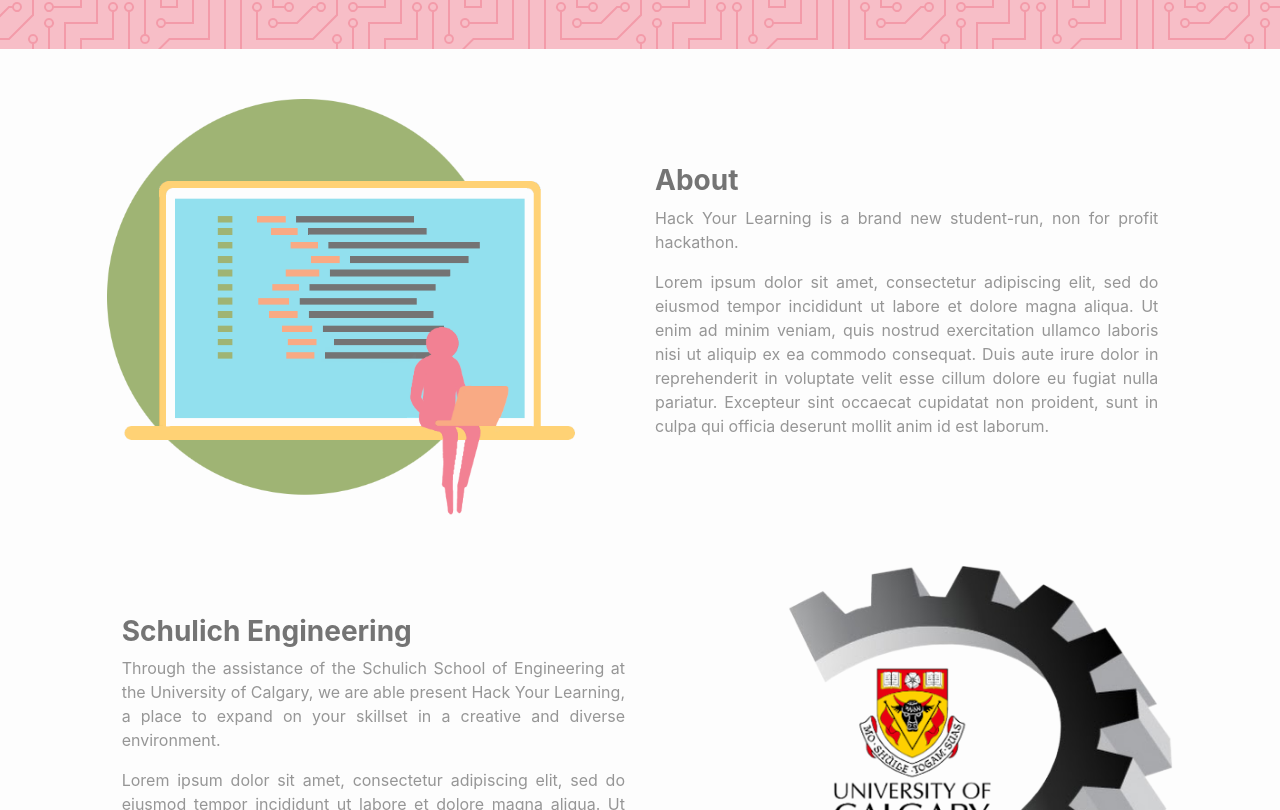
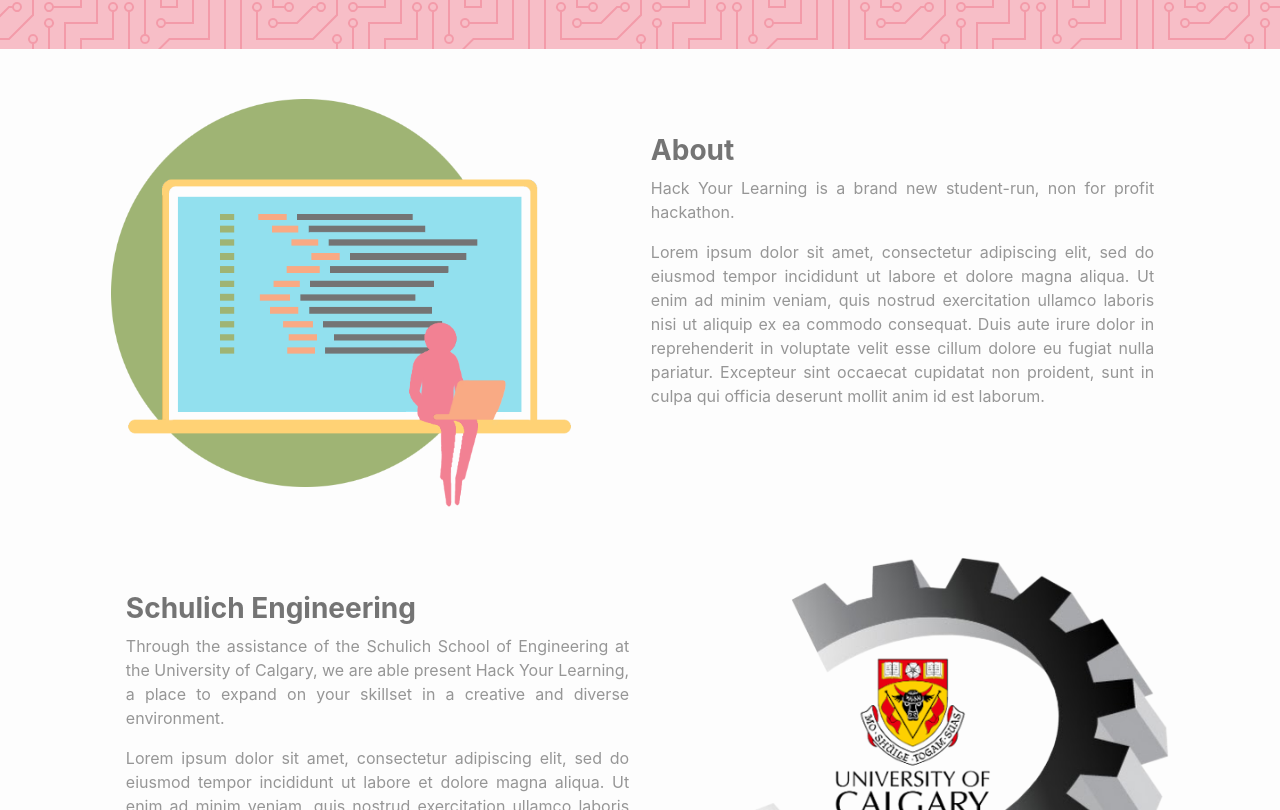
Before and after one commit to gstikg/hackyourlearning-site, a React (Create React App) app: page / in a window 1280 px wide. Shown: the part 510-1320 px from the top of the page. Built offline with nearby package versions, Linux system fonts and the light colour scheme.

Commit message:
Updated some styling issues

```diff
--- a/src/components/About.jsx
+++ b/src/components/About.jsx
@@ -16,7 +16,7 @@ const About = () => (
       <div className="section-break" />
 
       <div className="about-block about-block--about row alt-bg">
-        <div className="col-lg-5 col-md-6 d-none d-md-block img-block--left">
+        <div className="col-lg-5 col-md-6 d-none d-md-block img-block img-block--left">
           <img
             src={about}
             alt="about image filler"
@@ -47,7 +47,7 @@ const About = () => (
             Lorem ipsum dolor sit amet, consectetur adipiscing elit, sed do eiusmod tempor incididunt ut labore et dolore magna aliqua. Ut enim ad minim veniam, quis nostrud exercitation ullamco laboris nisi ut aliquip ex ea commodo consequat. Duis aute irure dolor in reprehenderit in voluptate velit esse cillum dolore eu fugiat nulla pariatur. Excepteur sint occaecat cupidatat non proident, sunt in culpa qui officia deserunt mollit anim id est laborum.
           </p>
         </div>
-        <div className="col-lg-5 col-md-6 d-none d-md-block img-block--right">
+        <div className="col-lg-5 col-md-6 d-none d-md-block img-block img-block--right">
           <img
             src={schulich}
             alt="schulich school of engineering"
--- a/src/stylesheets/About.scss
+++ b/src/stylesheets/About.scss
@@ -21,86 +21,36 @@
   justify-content: center;
 
   .img-block {
-    &--left {
-      padding: 0 65px 0 0;
-    }
-    &--right {
-      padding: 0 0 0 65px;
-    }
+    text-align: center;
+    max-width: 525px;
+
+    &--left { padding: 0 65px 0 0; }
+    &--right { padding: 0 0 0 65px; }
   }
 
-}
+  .about-block--text {
+    text-align: justify;
 
-.about-block--text {
-  text-align: justify;
+    max-width: 650px;
 
-  max-width: 650px;
+    margin: 35px 0 0;
 
-  margin: 50px 0 0;
-
-  &.about {
-    margin: 65px 0 0;
+    &.about {
+      margin: 35px 0 0;
+    }
   }
 }
 
-// // Gears
-// .gear, .gear2{
-//   height: 100px;
-//   width: 100px;
-//   background: transparent;
-//   box-shadow: inset 0 0 0px 35px dimgray, inset 0 0 0px 40px #444;
-//   border-radius: 50%;
-//   position: relative;
-//   margin: 20px auto;
-//   -webkit-animation: rotate2 2.4s  ease-out infinite;
-//   -moz-animation: rotate2 2.4s  ease-out infinite;
-//   animation: rotate2 2.4s ease-out infinite;
-// }
-// .gear:before, .gear:after, .gear2:before, .gear2:after {
-//   height: 20px;
-//   width: 20px;
-//   content: '';
-//   border-radius: 20%;
-//   position: absolute;
-//   background: dimgray;
-// }
-// .gear:before, .gear2:before{
-//   box-shadow: 50px 50px 0 0 dimgray, -50px 50px 0 0 dimgray, 0 100px 0 0 dimgray;
-//   top: -10px; left: 40px;
-// }
-// .gear:after, .gear2:after{
-//   transform: rotate(45deg);
-//   top: 5px; left: 76px;
-//   box-shadow: 0px 100px 0 0 dimgray, 50px 50px 0 0 dimgray, -50px 50px 0 0 dimgray;
-// }
-// .gear2 {
-//   top: -28px; left: 62px;
-//   -webkit-animation: rotate2 2.4s ease-out 1;
-//   -moz-animation: rotate2 2.4s ease-out 1;
-//   animation: rotate2 2.4s ease-out 1;
-// }
-// /*Keyframes*/
-// @-webkit-keyframes rotate {
-//   0% {-webkit-transform: rotate(0deg);}
-//   100% {-webkit-transform: rotate(-360deg);}
-// }
-// @-moz-keyframes rotate {
-//   0% {-moz-transform: rotate(0deg);}
-//   100% {-moz-transform: rotate(-360deg);}
-// }
-// @keyframes rotate {
-//   0% {transform: rotate(0deg);}
-//   100% {transform: rotate(-360deg);}
-// }
-// @-webkit-keyframes rotate2 {
-//   0% {-webkit-transform: rotate(0deg);}
-//   100% {-webkit-transform: rotate(360deg);}
-// }
-// @-moz-keyframes rotate2 {
-//   0% {-moz-transform: rotate(0deg);}
-//   100% {-moz-transform: rotate(360deg);}
-// }
-// @keyframes rotate2 {
-//   0% {transform: rotate(0deg);}
-//   100% {transform: rotate(360deg);}
-// }
+@media (max-width: 992px) {
+  .about-block {
+    margin: 50px;
+
+   .about-block--text {
+      margin: 0;
+
+      &.about {
+        margin: 0;
+      }
+    }
+  }
+}
```
